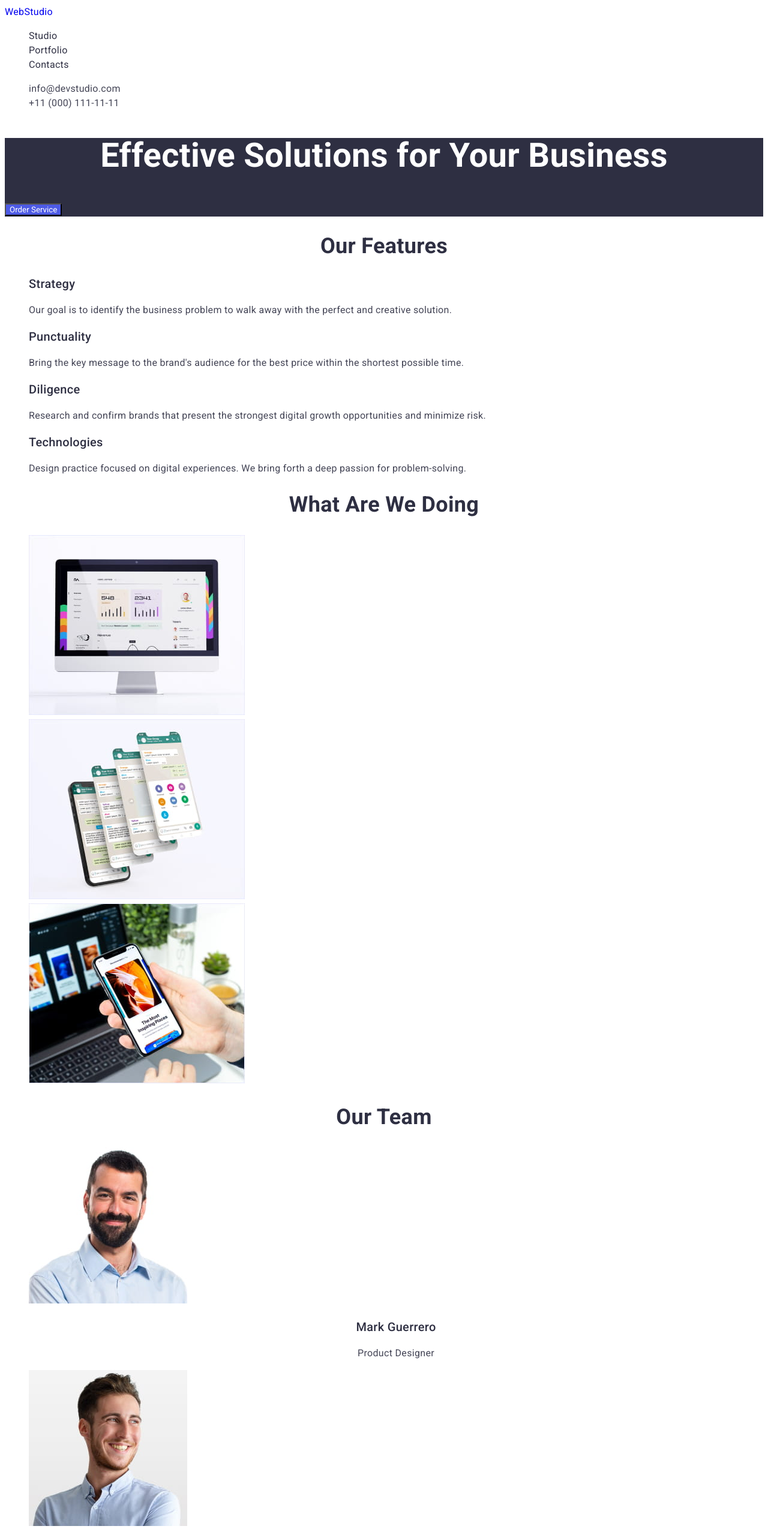
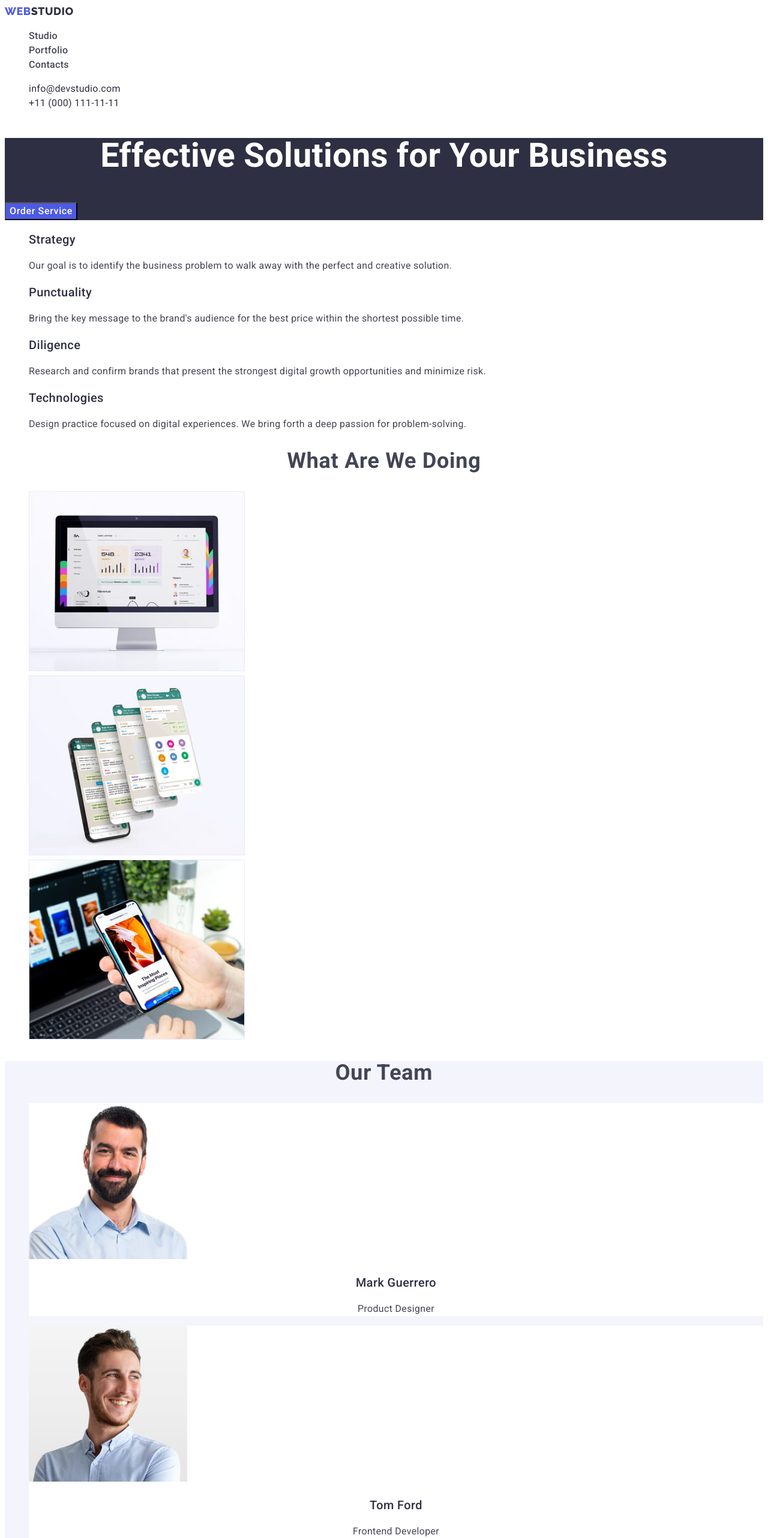
Before and after one commit to Oleggman/goit-markup-hw-02, a plain HTML site: page index.html in a window 1280 px wide. Shown: the top 2564 px of the page at 60% size. Drawn offline with Linux system fonts and the light colour scheme.

Commit message:
Fixe errors

```diff
--- a/css/style.css
+++ b/css/style.css
@@ -3,9 +3,10 @@
   --main-font: "Roboto", sans-serif;
   --secondary-font: "Raleway", sans-serif;
   /* Colors */
-  --main-color: #2e2f42;
+  --main-color: #434455;
   --main-color-hover: #404bbf;
-  --secondary-color: #434455;
+  --secondary-color: #2e2f42;
+  --logo-color: #4d5ae5;
   --main-bg-btn-cl: #4d5ae5;
   --cloud-color: #f4f4fd;
   --white-color: #fff;
@@ -21,10 +22,7 @@ body {
   letter-spacing: 0.02em;
   font-family: var(--main-font);
   color: var(--main-color);
-}
-
-.site-logo {
-  text-decoration: none;
+  background-color: var(--white-color);
 }
 
 .link {
@@ -32,6 +30,21 @@ body {
   text-decoration: none;
 }
 
+.nav-link {
+  font-weight: 500;
+}
+
+.site-logo {
+  font-family: var(--secondary-font);
+  font-weight: 800;
+  font-size: 18px;
+  line-height: 1.17;
+  letter-spacing: 0.03em;
+  text-transform: uppercase;
+  color: var(--logo-color);
+}
+
+.logo-span,
 .address .link {
   color: var(--secondary-color);
 }
@@ -40,6 +53,10 @@ body {
   color: var(--white-color);
   background-color: var(--main-bg-btn-cl);
   font-family: inherit;
+  font-weight: 500;
+  font-size: 16px;
+  line-height: 1.5;
+  letter-spacing: 0.04em;
 }
 
 .link:hover,
@@ -50,6 +67,7 @@ body {
 .button:hover,
 .button:focus {
   background-color: var(--main-color-hover);
+  cursor: pointer;
 }
 
 .list {
@@ -62,22 +80,21 @@ body {
   line-height: 1.11;
   text-align: center;
   text-transform: capitalize;
+  letter-spacing: 0.02em;
 }
 
 .item-title {
+  color: var(--secondary-color);
   font-weight: 500;
   font-size: 20px;
   line-height: 1.2;
-}
-
-.description {
-  color: var(--secondary-color);
+  letter-spacing: 0.02em;
 }
 
 /* Hero sectin */
 
 .hero {
-  background-color: var(--main-color);
+  background-color: var(--secondary-color);
   color: var(--white-color);
 }
 
@@ -89,9 +106,18 @@ body {
 }
 
 /* Our Team */
+.team {
+  background-color: var(--cloud-color);
+}
+
+.team-card {
+  background-color: var(--white-color);
+}
+
 .team .item-title,
 .team .description {
   text-align: center;
+  letter-spacing: 0.02em;
 }
 
 /* Address */
@@ -102,15 +128,10 @@ body {
 
 .footer {
   color: var(--cloud-color);
-  background-color: var(--main-color);
+  background-color: var(--secondary-color);
 }
 
 /* Portfolio */
-
-.card {
-  color: var(--main-color);
-  text-decoration: none;
-}
 
 .filter-btn {
   color: var(--main-portfolio-filter-cl);
--- a/index.html
+++ b/index.html
@@ -19,14 +19,16 @@
   <body>
     <header>
       <nav>
-        <a class="site-logo" href="./index.html">WebStudio</a>
+        <a class="site-logo link" href="./index.html"
+          >Web<span class="logo-span">Studio</span></a
+        >
 
         <ul class="list">
-          <li><a class="link" href="">Studio</a></li>
+          <li><a class="link nav-link" href="./index.html">Studio</a></li>
           <li>
-            <a class="link" href="./portfolio.html">Portfolio</a>
+            <a class="link nav-link" href="./portfolio.html">Portfolio</a>
           </li>
-          <li><a class="link" href="">Contacts</a></li>
+          <li><a class="link nav-link" href="">Contacts</a></li>
         </ul>
       </nav>
 
@@ -52,33 +54,33 @@
       </section>
       <!-- Features section -->
       <section>
-        <h2 class="section-title">Our features</h2>
+        <h2 hidden>Our features</h2>
 
         <ul class="list">
           <li>
             <h3 class="item-title">Strategy</h3>
-            <p class="description">
+            <p>
               Our goal is to identify the business problem to walk away with the
               perfect and creative solution.
             </p>
           </li>
           <li>
             <h3 class="item-title">Punctuality</h3>
-            <p class="description">
+            <p>
               Bring the key message to the brand's audience for the best price
               within the shortest possible time.
             </p>
           </li>
           <li>
             <h3 class="item-title">Diligence</h3>
-            <p class="description">
+            <p>
               Research and confirm brands that present the strongest digital
               growth opportunities and minimize risk.
             </p>
           </li>
           <li>
             <h3 class="item-title">Technologies</h3>
-            <p class="description">
+            <p>
               Design practice focused on digital experiences. We bring forth a
               deep passion for problem-solving.
             </p>
@@ -119,7 +121,7 @@
       <section class="team">
         <h2 class="section-title">Our Team</h2>
         <ul class="list">
-          <li>
+          <li class="team-card">
             <img
               src="./images/team/worker1.jpg"
               alt="Product Designer Mark Guerrero"
@@ -129,7 +131,7 @@
             <h3 class="item-title">Mark Guerrero</h3>
             <p class="description">Product Designer</p>
           </li>
-          <li>
+          <li class="team-card">
             <img
               src="./images/team/worker2.jpg"
               alt="Frontend Developer Tom Ford"
@@ -139,7 +141,7 @@
             <h3 class="item-title">Tom Ford</h3>
             <p class="description">Frontend Developer</p>
           </li>
-          <li>
+          <li class="team-card">
             <img
               src="./images/team/worker3.jpg"
               alt="Marketer Camila Garcia"
@@ -149,7 +151,7 @@
             <h3 class="item-title">Camila Garcia</h3>
             <p class="description">Marketing</p>
           </li>
-          <li>
+          <li class="team-card">
             <img
               src="./images/team/worker4.jpg"
               alt="UI Designer Daniel Wilson"
@@ -164,7 +166,9 @@
     </main>
 
     <footer class="footer">
-      <a class="site-logo" href="./index.html">WebStudio</a>
+      <a class="site-logo link" href="./index.html"
+        >Web<span class="logo-span">Studio</span></a
+      >
       <p>
         Increase the flow of customers and sales for your business with digital
         marketing & growth solutions.
```
Also changed, not shown: portfolio.html (+17 -13 lines).
